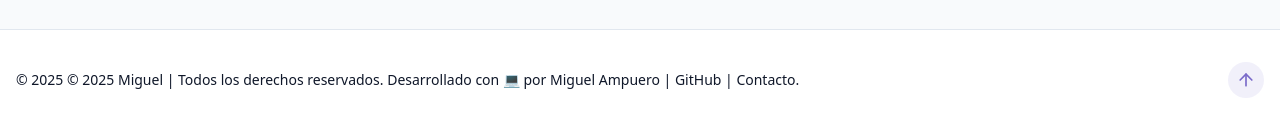
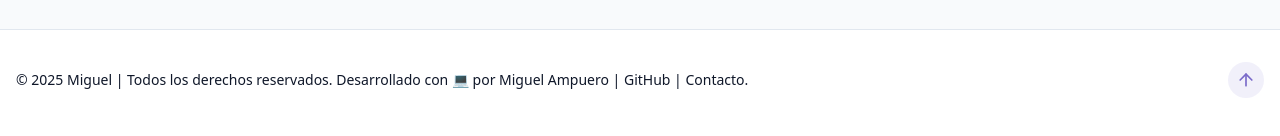
Before and after one commit to miguelampuero/portafolio_react, a React (Vite) app: page /#/about in a window 1280 px wide. Before the commit this address led to /. Shown: the part 4457-4593 px from the top of the page. Built offline with nearby package versions, Linux system fonts and the light colour scheme.

Commit message:
update footer

```diff
--- a/src/components/Footer.jsx
+++ b/src/components/Footer.jsx
@@ -6,7 +6,7 @@ export const Footer = () => {
       {" "}
       <p className="text-sm text-muted-foreground">
         {" "}
-        &copy; {new Date().getFullYear()} © 2025 Miguel | Todos los derechos reservados.
+        &copy; {new Date().getFullYear()} Miguel | Todos los derechos reservados.
 Desarrollado con 💻 por Miguel Ampuero | GitHub | Contacto.
       </p>
     <a
--- a/src/components/Navbar.jsx
+++ b/src/components/Navbar.jsx
@@ -21,7 +21,8 @@ export const Navbar = () => {
 
     window.addEventListener("scroll", handleScroll);
     return () => window.removeEventListener("scroll", handleScroll);
-  }, []);
+  },
+   []);
   return (
     <nav
       className={cn(
--- a/src/components/ProjectsSection.jsx
+++ b/src/components/ProjectsSection.jsx
@@ -5,6 +5,9 @@ const projects = [
     id: 1,
     title: "🗃️ Sistema de Inventario",
     description: "Un sistema de inventario moderno para gestionar entradas, salidas y niveles de stock de forma rápida y sencilla",
+    // desarrollo
+    // image: "/projects/project1.png",
+    // produccion
     image: "/portafolio_react/projects/project1.png",
     tags: ["HTML", "CSS", "JavaScript", "MySQL", "Bootstrap"],
     demoUrl: "#",
```
Also changed, not shown: 2 other files (tests, documents, lock files or other folders).
